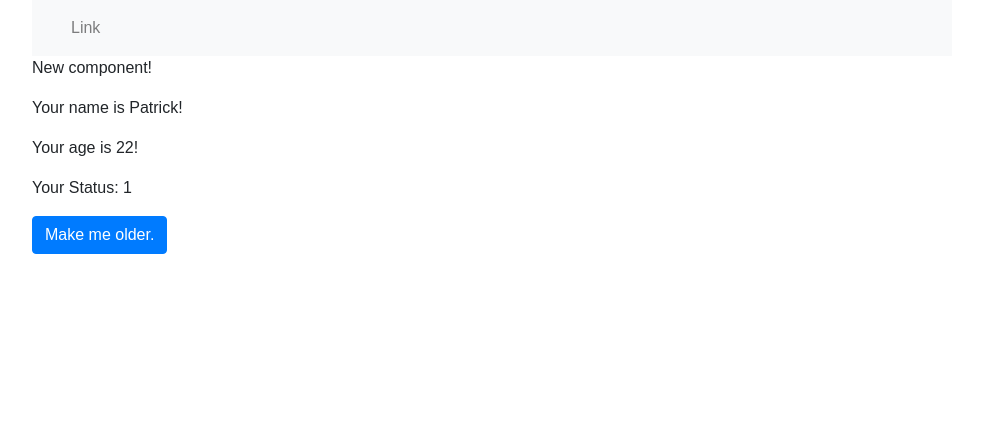
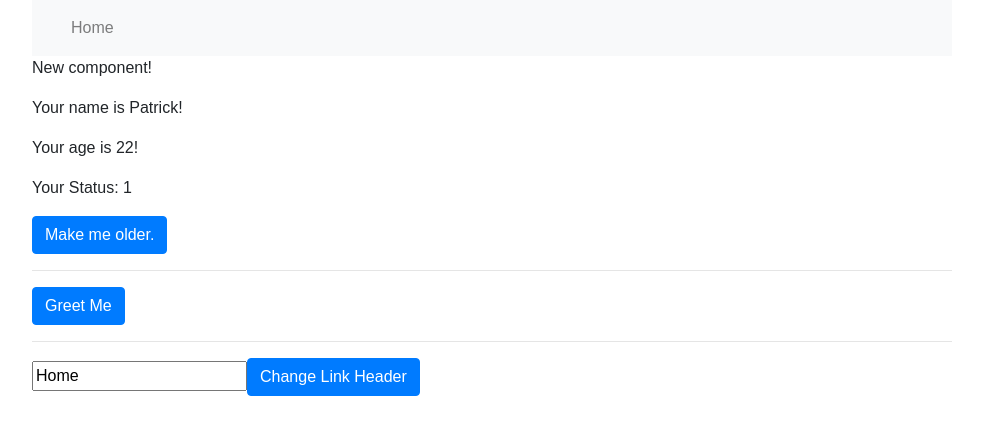
Before and after one commit to patmolera/react-basics, a React (Create React App) app: page / in a window 1280 px wide. Shown: the top 434 px of the page, without its empty margins (53-1036 px from the left). Built offline with nearby package versions, Linux system fonts and the light colour scheme.

Commit message:
with two way data binding

```diff
--- a/src/App.js
+++ b/src/App.js
@@ -6,13 +6,30 @@ import {Header} from "./components/header";
 import {Home} from "./components/home";
 
 class App extends PureComponent {
+  constructor () {
+    super();
+    this.state = {
+      homeLink:"Home"
+    };
+  }
+  onGreet() {
+    alert("Hello!");
+  }
+
+  onChangeLinkName(newName) {
+    this.setState({
+      homeLink:newName
+    });
+  }
   render() {
 
     return (
       <div className="container">
         <div className="row">
           <div className="col-md-10">
-            <Header/>
+            <Header
+              homeLink={this.state.homeLink}
+            />
           </div>
         </div>
         <div className="row">
@@ -20,6 +37,9 @@ class App extends PureComponent {
             <Home
               name={"Patrick"}
               initialAge={22}
+              greet={this.onGreet}
+              changeLink={this.onChangeLinkName.bind(this)}
+              initialLinkName={this.state.homeLink}
             />
           </div>
         </div>
--- a/src/components/header.js
+++ b/src/components/header.js
@@ -1,7 +1,6 @@
 import React, { PureComponent } from "react";
 
-export class Header extends PureComponent {
-  render () {
+export const Header = (props) => {
     return (
       <nav className="navbar navbar-expand-lg navbar-light bg-light">
         <div className="container">
@@ -9,7 +8,7 @@ export class Header extends PureComponent {
             <ul className="navbar-nav">
               <li className="nav-item">
                 <a className="nav-link" href="#">
-                  Link
+                  {props.homeLink}
                 </a>
               </li>
             </ul>
@@ -17,5 +16,4 @@ export class Header extends PureComponent {
         </div>
       </nav>
     );
-  }
-}
+};
--- a/src/components/home.js
+++ b/src/components/home.js
@@ -6,7 +6,8 @@ export class Home extends PureComponent {
     super();
     this.state = {
       age: props.initialAge,
-      status: 0
+      status: 0,
+      homeLink: props.initialLinkName
     };
     setTimeout(() => {
       this.setState({
@@ -21,6 +22,16 @@ export class Home extends PureComponent {
     });
   }
 
+  onChangeLink () {
+    this.props.changeLink(this.state.homeLink);
+  }
+
+  onHandleChange(event) {
+    this.setState({
+      homeLink: event.target.value
+    });
+  }
+
   render() {
     console.log(this.props);
     return (
@@ -30,6 +41,14 @@ export class Home extends PureComponent {
         <p>Your age is {this.state.age}!</p>
         <p>Your Status: {this.state.status}</p>
         <button onClick={() => this.onMakeOlder()} className="btn btn-primary">Make me older.</button>
+        <hr/>
+        <button onClick={this.props.greet} className="btn btn-primary">Greet Me</button>
+        <hr/>
+        <input type="text"
+          value={this.state.homeLink}
+          onChange={(event) => this.onHandleChange(event)}
+        />
+        <button onClick={this.onChangeLink.bind(this)} className="btn btn-primary">Change Link Header</button>
       </div>
     );
   }
@@ -38,4 +57,6 @@ export class Home extends PureComponent {
 Home.propTypes = {
   name: PropTypes.string,
   initialAge: PropTypes.number,
+  greet: PropTypes.func,
+  initialLinkName: PropTypes.string
 };
```
